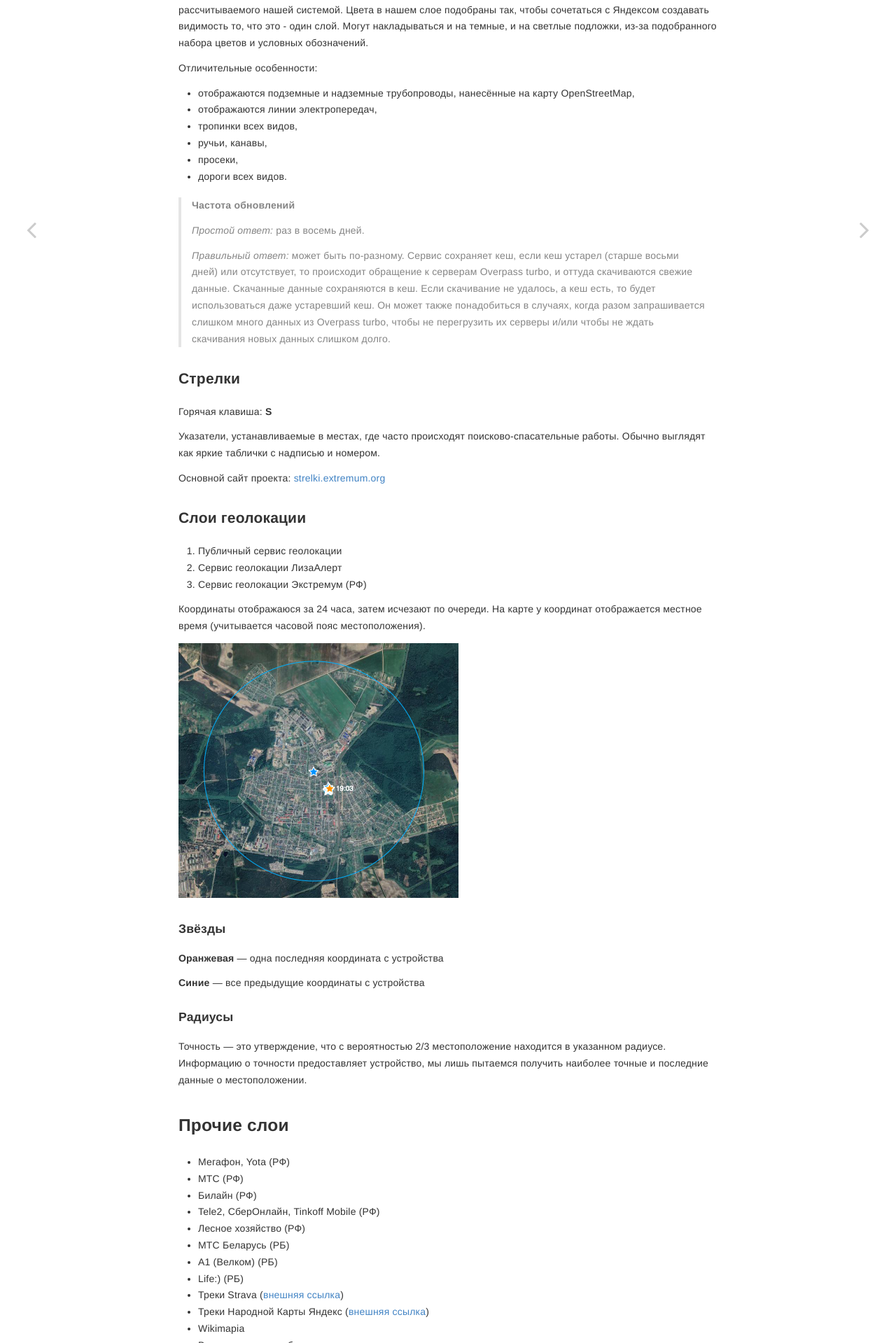
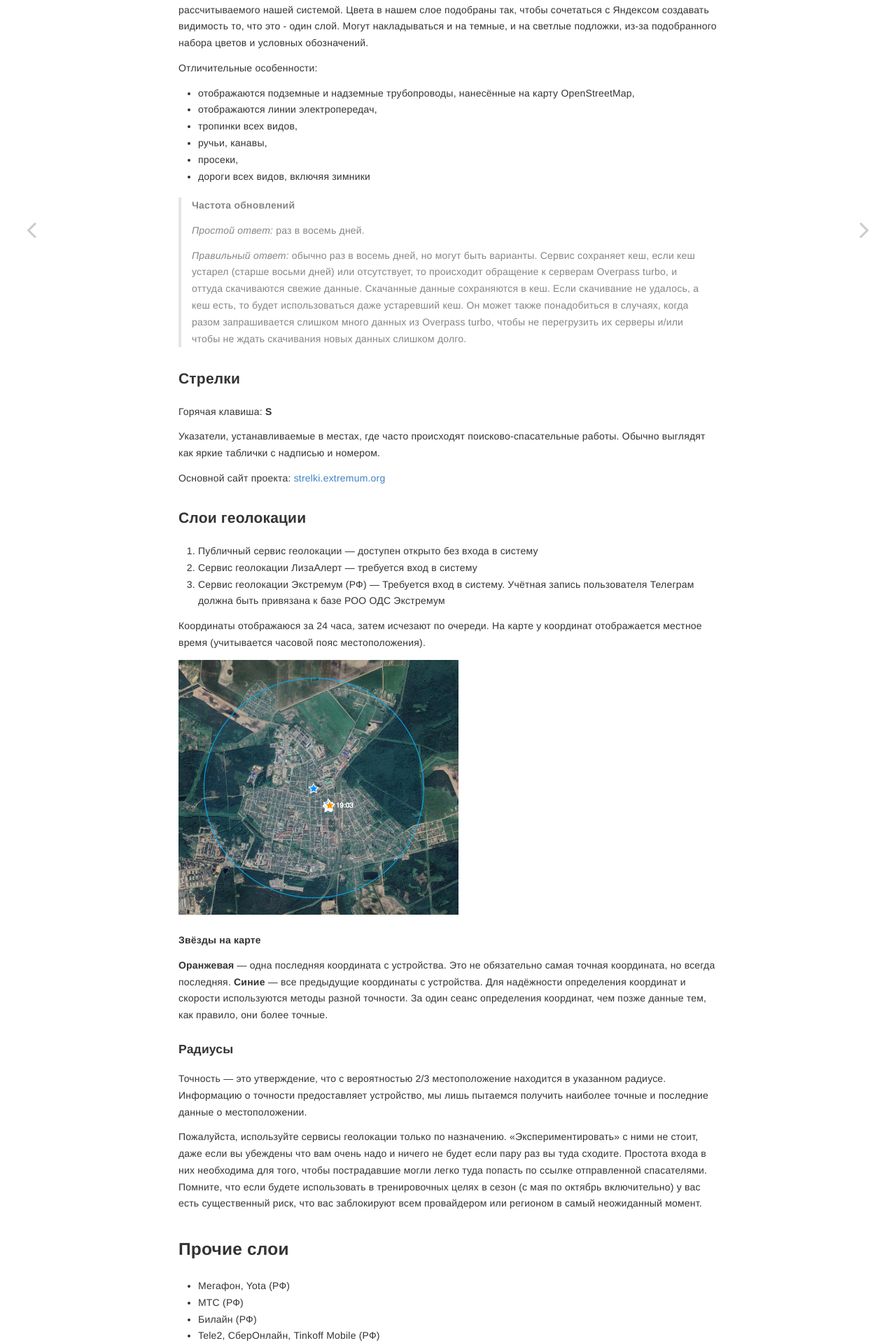
Before and after one commit to extremum-search-and-rescue/help.gis, a Jekyll site: the page built from _posts/2023-06-12-ui-maps-and-layers.md, in a window 1280 px wide. Shown: the part 1718-3637 px from the top of the page at 70% size. Built offline with Jekyll 4.4.1, drawn with Linux system fonts in a browser that asks for light colours.

Commit message:
modified:   _posts/2023-06-12-ui-maps-and-layers.md

```diff
--- a/_posts/2023-06-12-ui-maps-and-layers.md
+++ b/_posts/2023-06-12-ui-maps-and-layers.md
@@ -52,12 +52,12 @@ redirect_from:
 - тропинки всех видов,
 - ручьи, канавы,
 - просеки,
-- дороги всех видов.
+- дороги всех видов, включяя зимники
 
 > ##### Частота обновлений
 > _Простой ответ:_ раз в восемь дней.
 >
-> _Правильный ответ:_ может быть по-разному. Сервис сохраняет кеш, если кеш устарел (старше восьми дней) или отсутствует, то происходит обращение к серверам Overpass turbo, и оттуда скачиваются свежие данные. Скачанные данные сохраняются в кеш. Если скачивание не удалось, а кеш есть, то будет использоваться даже устаревший кеш. Он может также понадобиться в случаях, когда разом запрашивается слишком много данных из Overpass turbo, чтобы не перегрузить их серверы и/или чтобы не ждать скачивания новых данных слишком долго.
+> _Правильный ответ:_ обычно раз в восемь дней, но могут быть варианты. Сервис сохраняет кеш, если кеш устарел (старше восьми дней) или отсутствует, то происходит обращение к серверам Overpass turbo, и оттуда скачиваются свежие данные. Скачанные данные сохраняются в кеш. Если скачивание не удалось, а кеш есть, то будет использоваться даже устаревший кеш. Он может также понадобиться в случаях, когда разом запрашивается слишком много данных из Overpass turbo, чтобы не перегрузить их серверы и/или чтобы не ждать скачивания новых данных слишком долго.
 
 ### Стрелки
 Горячая клавиша: **S**
@@ -67,23 +67,23 @@ redirect_from:
 Основной сайт проекта: [strelki.extremum.org](https://strelki.extremum.org)
 
 ### Слои геолокации
-  1. Публичный сервис геолокации
-  2. Сервис геолокации ЛизаАлерт
-  3. Сервис геолокации Экстремум (РФ)
+  1. Публичный сервис геолокации — доступен открыто без входа в систему
+  2. Сервис геолокации ЛизаАлерт — требуется вход в систему
+  3. Сервис геолокации Экстремум (РФ) — Требуется вход в систему. Учётная запись пользователя Телеграм должна быть привязана к базе РОО ОДС Экстремум
 
 Координаты отображаюся за 24 часа, затем исчезают по очереди. На карте у координат отображается местное время (учитывается часовой пояс местоположения).
-
 <picture>
   <img src="/assets/images/ui-maps-and-layers/ui-mapsandlayers-geolocation.png" />
 </picture>
 
-#### Звёзды
-**Оранжевая** — одна последняя координата с устройства
-
-**Синие** — все предыдущие координаты с устройства
+##### Звёзды на карте
+**Оранжевая** — одна последняя координата с устройства. Это не обязательно самая точная координата, но всегда последняя.
+**Синие** — все предыдущие координаты с устройства. Для надёжности определения координат и скорости используются методы разной точности. За один сеанс определения координат, чем позже данные тем, как правило, они более точные.
 
 #### Радиусы
 Точность — это утверждение, что с вероятностью 2/3 местоположение находится в указанном радиусе. Информацию о точности предоставляет устройство, мы лишь пытаемся получить наиболее точные и последние данные о местоположении.
+
+Пожалуйста, используйте сервисы геолокации только по назначению. «Экспериментировать» с ними не стоит, даже если вы убеждены что вам очень надо и ничего не будет если пару раз вы туда сходите. Простота входа в них необходима для того, чтобы пострадавшие могли легко туда попасть по ссылке отправленной спасателями. Помните, что если будете использовать в тренировочных целях в сезон (с мая по октябрь включительно) у вас есть существенный риск, что вас заблокируют всем провайдером или регионом в самый неожиданный момент.
 
 ## Прочие слои
 - Мегафон, Yota (РФ)
@@ -93,7 +93,7 @@ redirect_from:
 - Лесное хозяйство (РФ)
 - МТС Беларусь (РБ)
 - A1 (Велком) (РБ)
-- Life:) (РБ)
+- Life (РБ)
 - Треки Strava ([внешняя ссылка](https://habr.com/ru/post/341900/))
 - Треки Народной Карты Яндекс ([внешняя ссылка](https://yandex.ru/blog/narod-karta/gps-treki-v-narodnoy-karte))
 - Wikimapia
```
